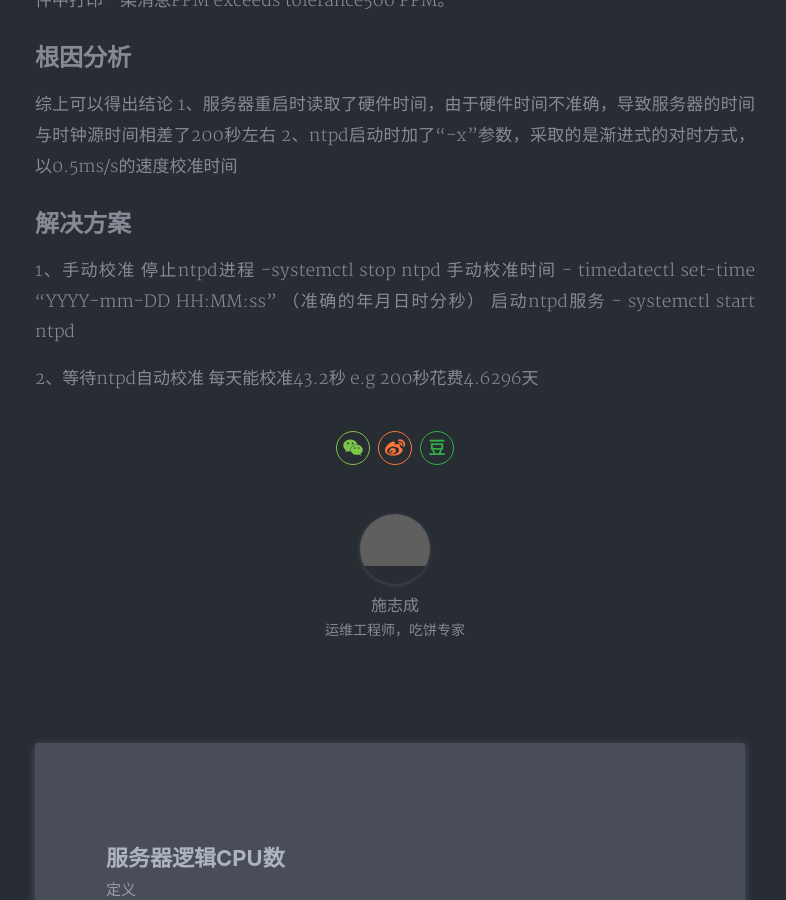
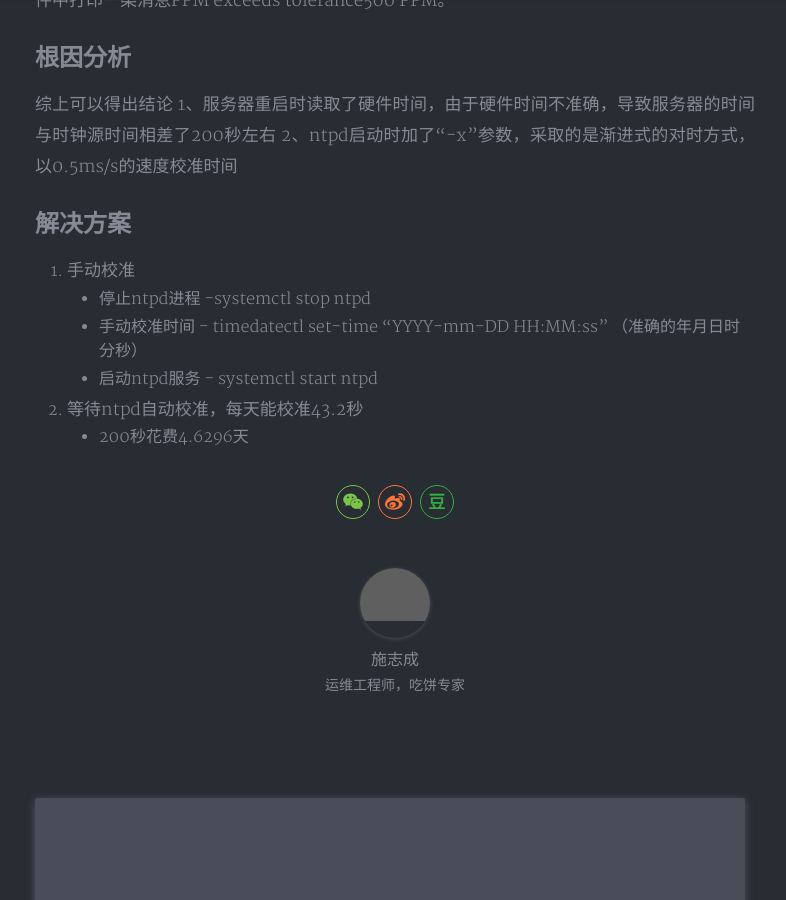
Before and after one commit to zcsee/zcsee.github.io, a Jekyll site: the page built from _posts/2023-05-23-ntp对时.md, in a window 1280 px wide and 900 px high, scrolled down 869 px. Shown: the whole window, without its empty margins (245-1031 px from the left). Built offline with Jekyll 4.4.1, drawn with Linux system fonts in a browser that asks for light colours; nearby versions of some CDN libraries; a style sheet for code colours, icons or effects is not loaded; grey boxes are pictures that could not be loaded.

```diff
--- a/_posts/2023-05-23-ntp对时.md
+++ b/_posts/2023-05-23-ntp对时.md
@@ -33,12 +33,12 @@ ppm是一个抽象的时间差单位，为百万分之一乘以每天的总秒
 
 ## 解决方案
 
-1、手动校准
-停止ntpd进程    -systemctl stop ntpd
-手动校准时间    - timedatectl set-time "YYYY-mm-DD HH:MM:ss" （准确的年月日时分秒）
-启动ntpd服务    - systemctl start ntpd
+1. 手动校准
 
-2、等待ntpd自动校准
-每天能校准43.2秒
-    e.g
-    200秒花费4.6296天
+   - 停止ntpd进程    -systemctl stop ntpd
+   - 手动校准时间    - timedatectl set-time "YYYY-mm-DD HH:MM:ss" （准确的年月日时分秒）
+   - 启动ntpd服务    - systemctl start ntpd
+
+2. 等待ntpd自动校准，每天能校准43.2秒
+
+   - 200秒花费4.6296天
```
